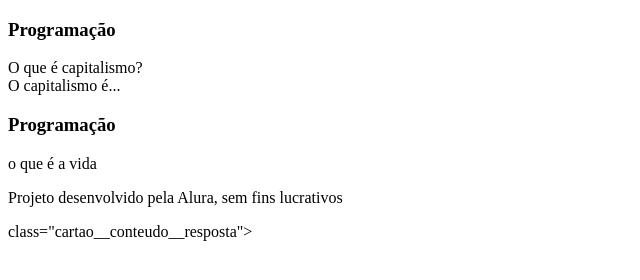
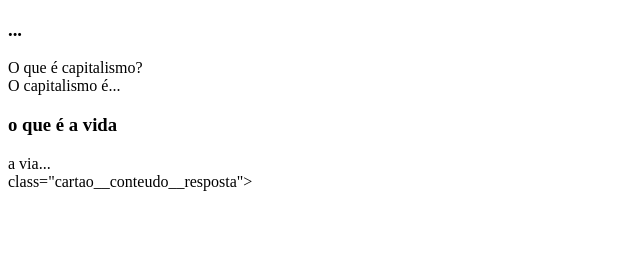
Before and after one commit to milekceag/flash-card-da-sorte, a plain HTML site: page index.html in a window 1280 px wide. Shown: the whole page, without its empty margins (0-640 px from the left). Drawn offline with Linux system fonts and the light colour scheme.

Commit message:
Update index.html

```diff
--- a/index.html
+++ b/index.html
@@ -12,7 +12,7 @@
         <section id="container">
             <article class="cartao">
                 <div class="cartao__conteudo">
-                    <h3>Programação</h3>
+                    <h3>...</h3>
                     <div class="cartao__conteudo__pergunta">
                         O que é capitalismo?
                     </div>
@@ -23,9 +23,9 @@
             </article>
             <article class="cartao">
                 <div class="cartao__conteudo">
-                    <h3>Programação</h3>
+                    <h3> o que é a vida</h3>
                     <div class="cartao__conteudo__pergunta">
-                        o que é a vida
+                        a via...
                     </div>
                     <div
                     </div>
@@ -34,7 +34,6 @@
         </section>
     </main>
     <footer>
-        <p>Projeto desenvolvido pela Alura, sem fins lucrativos</p>
-    </footer>
+
 </body>
 </html>class="cartao__conteudo__resposta">
```
